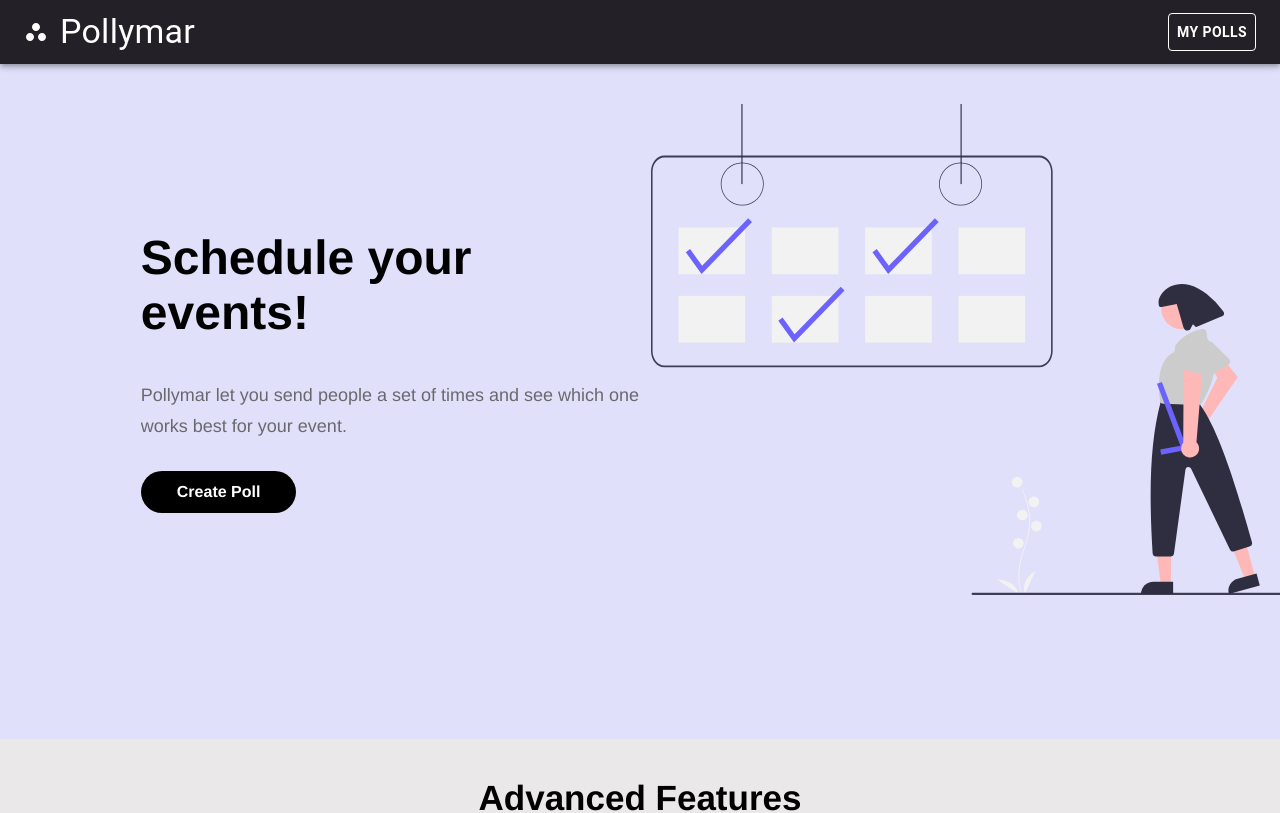
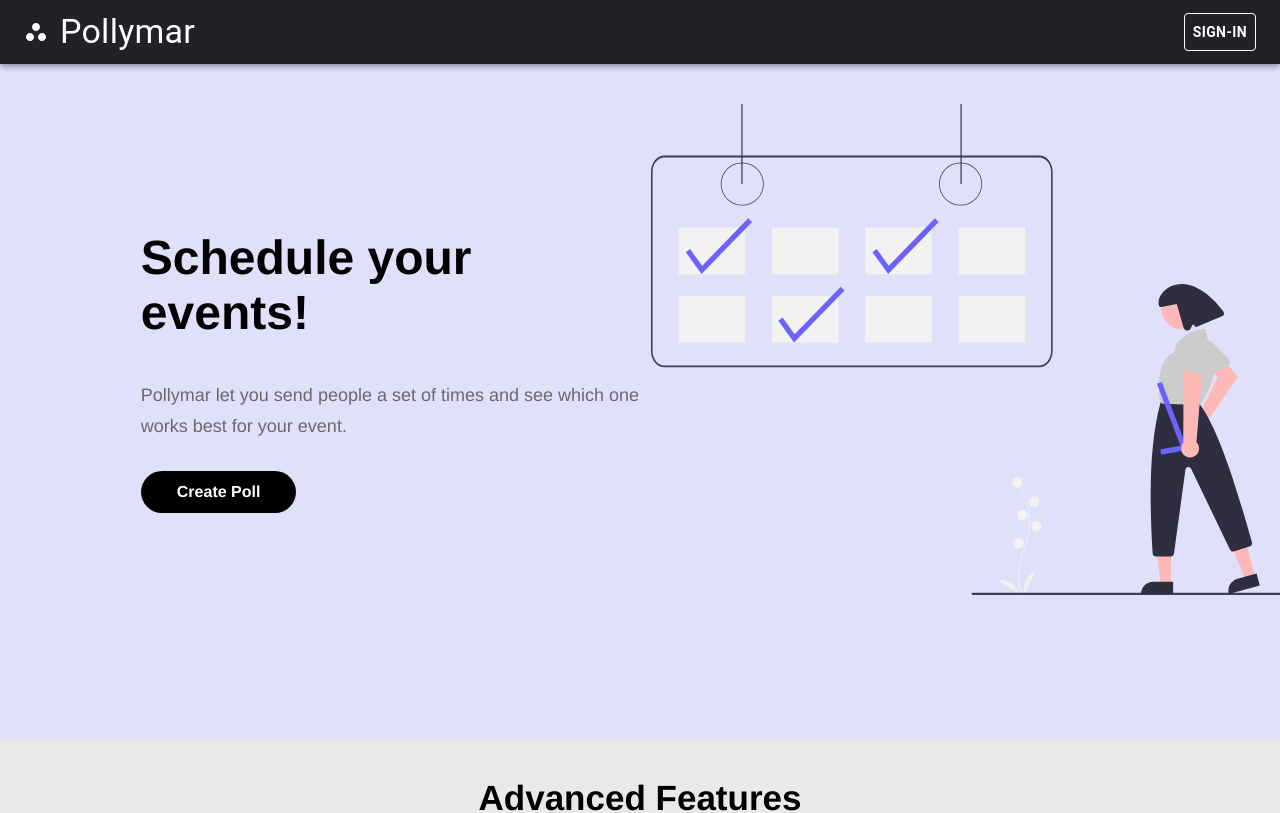
Before and after one commit to AlhaN-K/Poll-Front-End, a React (Create React App) app: page / in a window 1280 px wide. Shown: the top 813 px of the page. Built offline with nearby package versions, Linux system fonts and the light colour scheme.

Commit message:
set the logout route  to home

```diff
--- a/src/components/Header/Header.js
+++ b/src/components/Header/Header.js
@@ -12,7 +12,7 @@ export default function Header() {
   const token = localStorage.getItem("token");
   const logout = () => {
     localStorage.removeItem("token");
-    navigate("/");
+    navigate("/signin");
     window.location.reload();
   };
   return (
@@ -55,7 +55,7 @@ export default function Header() {
               </Link>
             ) : (
               <Link to={"/signin"} style={{ color: "white" }}>
-                My Polls
+                Sign-in
               </Link>
             )}
           </Button>
```
